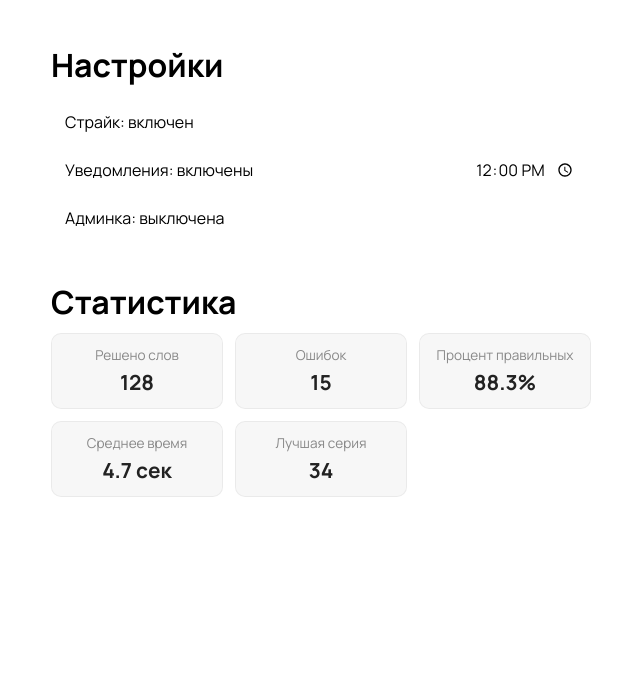
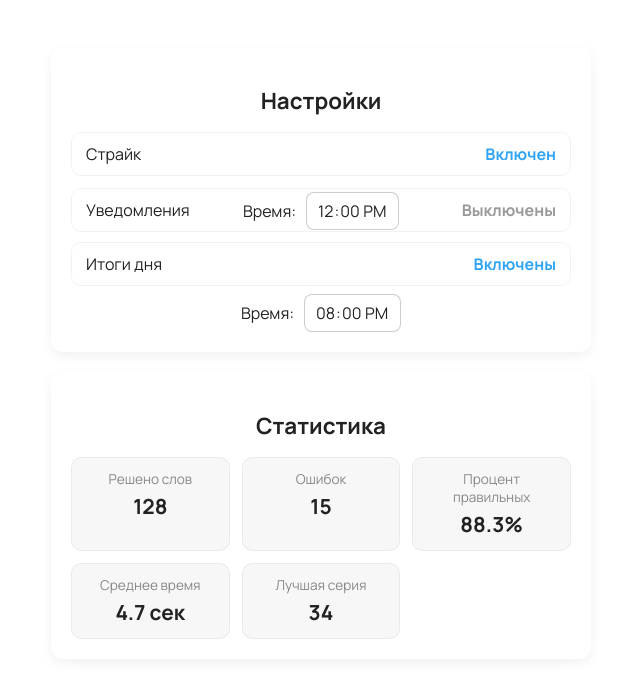
Before and after one commit to eledays/type, a Flask app: page /settings in a window 1280 px wide. Shown: the top 678 px of the page, without its empty margins (319-959 px from the left). Run offline with Flask 3, Linux system fonts and the light colour scheme; the visitor is signed in with stand-in values (Sample User, id 1); data comes from the database, SQL or seed files in the repository; some libraries are stand-ins or nearby versions.

Commit message:
Settings rewrite

```diff
--- a/app/models.py
+++ b/app/models.py
@@ -51,5 +51,7 @@ class Action(db.Model):
 class Settings(db.Model):
     user_id = db.Column(db.Integer, primary_key=True)
     strike = db.Column(db.Boolean, default=True)
-    notification = db.Column(db.Boolean, default=True)
-    notification_time = db.Column(db.Time, nullable=True, default=time(12, 0))
+    notification = db.Column(db.Boolean, default=False)
+    notification_time = db.Column(db.Time, nullable=False, default=time(12, 0))
+    day_results = db.Column(db.Boolean, nullable=False, default=True)
+    day_results_time = db.Column(db.Time, nullable=False, default=time(20, 0))
--- a/app/routes.py
+++ b/app/routes.py
@@ -353,7 +353,7 @@ def settings():
     admin = str(user_id) == str(os.getenv('ADMIN_ID'))
     if admin and session.get('admin', False):
         admin = 2
-    else:
+    elif admin and not session.get('admin', False):
         admin = 1
     return render_template('settings.html', settings=user_settings, admin=admin)
 
--- a/app/static/css/settings.css
+++ b/app/static/css/settings.css
@@ -4,7 +4,7 @@ body {
     color: var(--tg-theme-text-color);
 }
 
-.cont > * {
+.cont>* {
     margin-top: 5px;
 }
 
@@ -85,7 +85,7 @@ p {
     background-color: color-mix(in srgb, var(--tg-theme-secondary-bg-color) 80%, var(--tg-theme-text-color) 20%);
 }
 
-input[type="time"] {
+/* input[type="time"] {
     text-align: left;
     background-color: var(--tg-theme-secondary-bg-color);
     padding: 10px 14px;
@@ -95,7 +95,7 @@ input[type="time"] {
     font-size: 16px;
     border: none;
     outline: none;
-}
+} */
 
 .notification-block {
     display: flex;
@@ -153,3 +153,121 @@ input[type="time"] {
     font-weight: 600;
     color: var(--tg-theme-text-color, #222222);
 }
+
+.settings-block {
+    background-color: var(--tg-theme-bg-color, #ffffff);
+    border-radius: 12px;
+    padding: 20px;
+    margin: 20px auto;
+    box-shadow: 0 4px 12px rgba(0, 0, 0, 0.06);
+    color: var(--tg-theme-text-color, #222222);
+    font-family: -apple-system, BlinkMacSystemFont, "Segoe UI", Roboto, sans-serif;
+}
+
+.settings-block h2 {
+    font-size: 1.4rem;
+    margin-bottom: 16px;
+    text-align: center;
+    color: var(--tg-theme-text-color, #222222);
+}
+
+.settings-list {
+    display: flex;
+    flex-direction: column;
+    gap: 12px;
+}
+
+.setting-item {
+    display: flex;
+    justify-content: space-between;
+    padding: 10px 14px;
+    background: var(--tg-theme-secondary-bg-color);
+    border: 1px solid rgba(0, 0, 0, 0.05);
+    border-radius: 10px;
+    z-index: 1;
+}
+
+.setting-name {
+    font-size: 1rem;
+    color: var(--tg-theme-text-color, #222222);
+}
+
+.setting-value {
+    font-size: 1rem;
+    font-weight: 600;
+}
+
+.setting-value.on {
+    color: var(--tg-theme-link-color, #30a4f4);
+}
+
+.setting-value.off {
+    color: var(--tg-theme-hint-color, #999999);
+}
+
+.time-block {
+    background-color: var(--tg-theme-bg-color, #ffffff);
+    border-radius: 12px;
+    padding: 20px;
+    margin: 20px auto;
+    max-width: 600px;
+    box-shadow: 0 4px 12px rgba(0, 0, 0, 0.06);
+    font-family: -apple-system, BlinkMacSystemFont, "Segoe UI", Roboto, sans-serif;
+    color: var(--tg-theme-text-color, #222222);
+}
+
+.reminder-block h2 {
+    font-size: 1.4rem;
+    margin-bottom: 16px;
+    text-align: center;
+    color: var(--tg-theme-text-color, #222222);
+}
+
+.time-control {
+    display: flex;
+    align-items: center;
+    justify-content: center;
+    gap: 10px;
+    /* margin-bottom: 8px; */
+    margin-top: -4px;
+    z-index: 0;
+    transition: .3s;
+}
+
+.time-label {
+    font-size: 1rem;
+    color: var(--tg-theme-text-color, #222222);
+    z-index: 0;
+}
+
+.time-input {
+    padding: 6px 10px;
+    font-size: 1rem;
+    border: 1px solid rgba(0, 0, 0, 0.2);
+    border-radius: 8px;
+    background-color: var(--tg-theme-bg-color, #ffffff);
+    color: var(--tg-theme-text-color, #222222);
+    -webkit-appearance: none;
+    -moz-appearance: none;
+    appearance: none;
+    height: 36x;
+    z-index: 0;
+}
+
+.time-input:focus {
+    outline: none;
+    border-color: var(--tg-theme-link-color, #30a4f4);
+}
+
+.reminder-note {
+    font-size: 0.9rem;
+    text-align: center;
+    color: var(--tg-theme-hint-color, #888888);
+    z-index: 0;
+}
+
+.time-input::-webkit-calendar-picker-indicator {
+    display: none;
+    -webkit-appearance: none;
+    margin: 0;
+}
--- /dev/null
+++ b/app/static/js/settings.js
@@ -0,0 +1,80 @@
+let strikeItem = document.getElementById('strike');
+let notificationItem = document.getElementById('notifications');
+let notificationInput = document.getElementById('notification-time');
+
+// notificationInput.value = '{{ settings.notification_time.strftime("%H:%M") }}';
+
+function handleClick(id) {
+    let item = document.querySelector(`.setting-item#${id}`);
+    let child = document.querySelector(`.time-control#${id}`);
+    let valueElement = item.querySelector('.setting-value');
+    let value = !(valueElement.classList.contains('on'));
+
+    console.log(child);
+
+
+    fetch('/set_settings', {
+        method: 'POST',
+        headers: {'Content-Type': 'application/json'},
+        body: JSON.stringify({[id]: value})
+    })
+    .then((data) => {
+        if (data.status === 200 && value) {
+            valueElement.innerText = 'В' + valueElement.innerText.slice(2);
+            valueElement.classList.replace('off', 'on');
+            if (child) child.style.marginTop = '-4px';
+        }
+        else if (data.status === 200 && !value) {
+            valueElement.innerText = 'Вы' + valueElement.innerText.slice(1);
+            valueElement.classList.replace('on', 'off');
+            if (child) child.style.marginTop = '-52px';
+        }
+    });
+}
+
+function notificationClick() {
+    let value = notificationItem.querySelector('.setting-value');
+    let reminderControl = document.querySelector('.reminder-control');
+    let notification = !(value.classList.contains('on'));
+
+    fetch('/set_settings', {
+        method: 'POST',
+        headers: {'Content-Type': 'application/json'},
+        body: JSON.stringify({notification: notification})
+    })
+    .then((data) => {
+        if (data.status === 200 && notification) {
+            value.innerText = 'Включены';
+            value.classList.replace('off', 'on');
+            reminderControl.style.marginTop = '-4px';
+        }
+        else if (data.status === 200 && !notification) {
+            value.innerText = 'Выключены';
+            value.classList.replace('on', 'off');
+            reminderControl.style.marginTop = '-52px';
+        }
+    });
+}
+
+function notificationTimeSend() {
+    fetch('/set_settings', {
+        method: 'POST',
+        headers: {'Content-Type': 'application/json'},
+        body: JSON.stringify({notification_time: notificationInput.value})
+    });
+}
+
+function backToReferrer() {
+    const referrer = new URLSearchParams(window.location.search).get('referrer');
+
+    if (referrer) {
+        window.location.href = referrer;
+    } else {
+        window.location.href = '/';
+    }
+}
+
+addEventListener('DOMContentLoaded', () => {
+    Telegram.WebApp.BackButton.show();
+    Telegram.WebApp.BackButton.onClick(backToReferrer);
+});
--- a/app/templates/settings.html
+++ b/app/templates/settings.html
@@ -14,67 +14,57 @@
 </head>
 <body>
     <div class="cont">
-        <h1 class="title">Настройки</h1>
-
+        <div class="settings-block">
+            <h2>Настройки</h2>
+            <div class="settings-list">
+                <div class="setting-item" id="strike" onclick="handleClick('strike')">
+                    <span class="setting-name">Страйк</span>
                     {% if settings.strike %}
-            <button class="on" onclick="strikeOff()" id="strike">Страйк: включен</button>
+                        <span class="setting-value on">Включен</span>
                     {% else %}
-            <button class="off" onclick="strikeOn()" id="strike">Страйк: выключен</button>
+                        <span class="setting-value off">Выключен</span>
                     {% endif %}
-
+                </div>
+                <div class="setting-item" id="notification" onclick="handleClick('notification')">
+                    <span class="setting-name">Уведомления</span>
                     {% if settings.notification %}
-            <div class="notification-block">
-                <button class="on" onclick="notificationOff()" id="notification">Уведомления: включены</button>
-                <input type="time" id="notification-time" onchange="notificationTimeSend()">
+                        <span class="setting-value on">Включены</span>
+                    {% else %}
+                        <span class="setting-value off">Выключены</span>
+                    {% endif %}
                 </div>
+                <div class="time-control" id="notification" style="margin-top: {% if settings.notification %}-4px{% else %}-52px{% endif %}">
+                    <label for="time-input" class="time-label">Время:</label>
+                    <input type="time" id="time-input" class="time-input" value="{{ settings.notification_time.strftime('%H:%M') }}">
+                </div>
+                <div class="setting-item" id="day_results" onclick="handleClick('day_results')">
+                    <span class="setting-name">Итоги дня</span>
+                    {% if settings.strike %}
+                        <span class="setting-value on">Включены</span>
                     {% else %}
-            <div class="notification-block">
-                <button class="off" onclick="notificationOn()" id="notification">Уведомления: выключены</button>
-                <input type="time" id="notification-time" style="display: none;">
+                        <span class="setting-value off">Выключены</span>
+                    {% endif %}
+                </div>
+                <div class="time-control" id="day_results" style="margin-top: {% if settings.day_results %}-4px{% else %}-52px{% endif %}">
+                    <label for="time-input" class="reminder-label">Время:</label>
+                    <input type="time" id="time-input" class="time-input" value="{{ settings.day_results_time.strftime('%H:%M') }}">
+                </div>
+                {% if admin %}
+                <div class="setting-item" id="admin" onclick="handleClick('admin')">
+                    <span class="setting-name">Админка</span>
+                    {{ admin }}
+                    {% if admin == 1 %}
+                        <span class="setting-value off">Выключена</span>
+                    {% elif admin == 2 %}
+                        <span class="setting-value on">Включена</span>
+                    {% endif %}
                 </div>
                 {% endif %}
+            </div>
+        </div>
 
-        {% if admin %}
-            {% if admin == 1 %}
-                <button class="off" onclick="adminOn()" id="admin">Админка: выключена</button>
-            {% elif admin == 2 %}
-                <button class="on" onclick="adminOff()" id="admin">Админка: включена</button>
-            {% endif %}
-            <script>
-                let adminBtn = document.getElementById('admin');
-                function adminOn() {
-                    fetch('/set_settings', {
-                        method: 'POST',
-                        headers: {'Content-Type': 'application/json'},
-                        body: JSON.stringify({admin: true})
-                    })
-                    .then((data) => {
-                        if (data.status === 200) {
-                            adminBtn.innerText = 'Админка: включена';
-                            adminBtn.className = 'off';
-                            adminBtn.onclick = adminOff;
-                        }
-                    });
-                }
-                function adminOff() {
-                    fetch('/set_settings', {
-                        method: 'POST',
-                        headers: {'Content-Type': 'application/json'},
-                        body: JSON.stringify({admin: false})
-                    })
-                    .then((data) => {
-                        if (data.status === 200) {
-                            adminBtn.innerText = 'Админка: выключена';
-                            adminBtn.className = 'off';
-                            adminBtn.onclick = adminOn;
-                        }
-                    });
-                }
-            </script>
-        {% endif %}
-
-        <div class="block">
-            <h1>Статистика</h1>
+        <div class="stats-block">
+            <h2>Cтатистика</h2>
             <div class="stats-grid">
               <div class="stat-item">
                 <div class="stat-label">Решено слов</div>
@@ -98,98 +88,11 @@
               </div>
             </div>
           </div>
+
     </div>
 
     <script src="https://telegram.org/js/telegram-web-app.js"></script>
     <script src="{{ url_for('static', filename='js/applyColorTheme.js') }}"></script>
-    <script>
-        let strikeBtn = document.getElementById('strike');
-        let notificationBtn = document.getElementById('notification');
-        let notificationInput = document.getElementById('notification-time');
-
-        notificationInput.value = '{{ settings.notification_time.strftime("%H:%M") }}';
-
-        function strikeOff() {
-            fetch('/set_settings', {
-                method: 'POST',
-                headers: {'Content-Type': 'application/json'},
-                body: JSON.stringify({strike: false})
-            })
-            .then((data) => {
-                if (data.status === 200) {
-                    strikeBtn.innerText = 'Страйк: выключен';
-                    strikeBtn.className = 'off';
-                    strikeBtn.onclick = strikeOn;
-                }
-            });
-        }
-
-        function strikeOn() {
-            fetch('/set_settings', {
-                method: 'POST',
-                headers: {'Content-Type': 'application/json'},
-                body: JSON.stringify({strike: true})
-            })
-            .then((data) => {
-                if (data.status === 200) {
-                    strikeBtn.innerText = 'Страйк: включён';
-                    strikeBtn.className = 'on';
-                    strikeBtn.onclick = strikeOff;
-                }
-            });
-        }
-
-        function notificationOff() {
-            fetch('/set_settings', {
-                method: 'POST',
-                headers: {'Content-Type': 'application/json'},
-                body: JSON.stringify({notification: false})
-            })
-            .then((data) => {
-                if (data.status === 200) {
-                    notificationBtn.innerText = 'Уведомления: выключены';
-                    notificationBtn.className = 'off';
-                    notificationInput.style.display = 'none';
-                    notificationBtn.onclick = notificationOn;
-                }
-            });
-        }
-
-        function notificationOn() {
-            fetch('/set_settings', {
-                method: 'POST',
-                headers: {'Content-Type': 'application/json'},
-                body: JSON.stringify({notification: true})
-            })
-            .then((data) => {
-                if (data.status === 200) {
-                    notificationBtn.innerText = 'Уведомления: включены';
-                    notificationBtn.className = 'on';
-                    notificationInput.style.display = 'block';
-                    notificationBtn.onclick = notificationOff;
-                }
-            });
-        }
-
-        function notificationTimeSend() {
-            fetch('/set_settings', {
-                method: 'POST',
-                headers: {'Content-Type': 'application/json'},
-                body: JSON.stringify({notification_time: notificationInput.value})
-            });
-        }
-
-        function backToReferrer() {
-            const referrer = new URLSearchParams(window.location.search).get('referrer');
-
-            if (referrer) {
-                window.location.href = referrer;
-            } else {
-                window.location.href = '/';
-            }
-        }
-        Telegram.WebApp.BackButton.show();
-        Telegram.WebApp.BackButton.onClick(backToReferrer);
-    </script>
+    <script src="{{ url_for('static', filename='js/settings.js') }}"></script>
 </body>
 </html>
```
Lines whose indentation alone changed are shown as unchanged.
